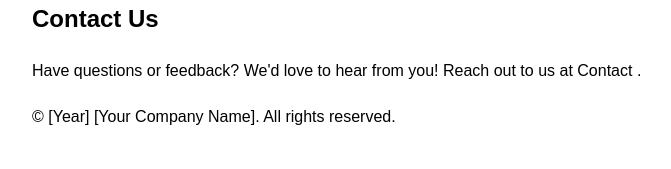
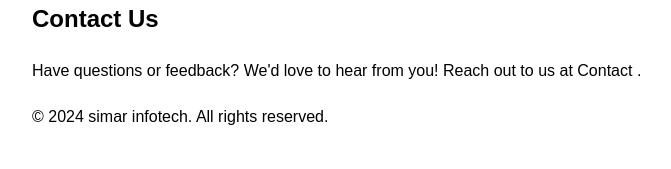
Before and after one commit to Simar0731/website_php_mysql, a PHP site: page /about/about.php in a window 1280 px wide. Shown: the part 632-801 px from the top of the page, without its empty margins (208-879 px from the left). Run offline with PHP 8.4, Linux system fonts and the light colour scheme.

Commit message:
website_php_mysql->about->about.php

```diff
--- a/about/about.php
+++ b/about/about.php
@@ -48,7 +48,7 @@
         </section>
     </main>
     <footer>
-        <p>&copy; [Year] [Your Company Name]. All rights reserved.</p>
+        <p>&copy; 2024 simar infotech. All rights reserved.</p>
     </footer>
 </body>
 </html>
```
